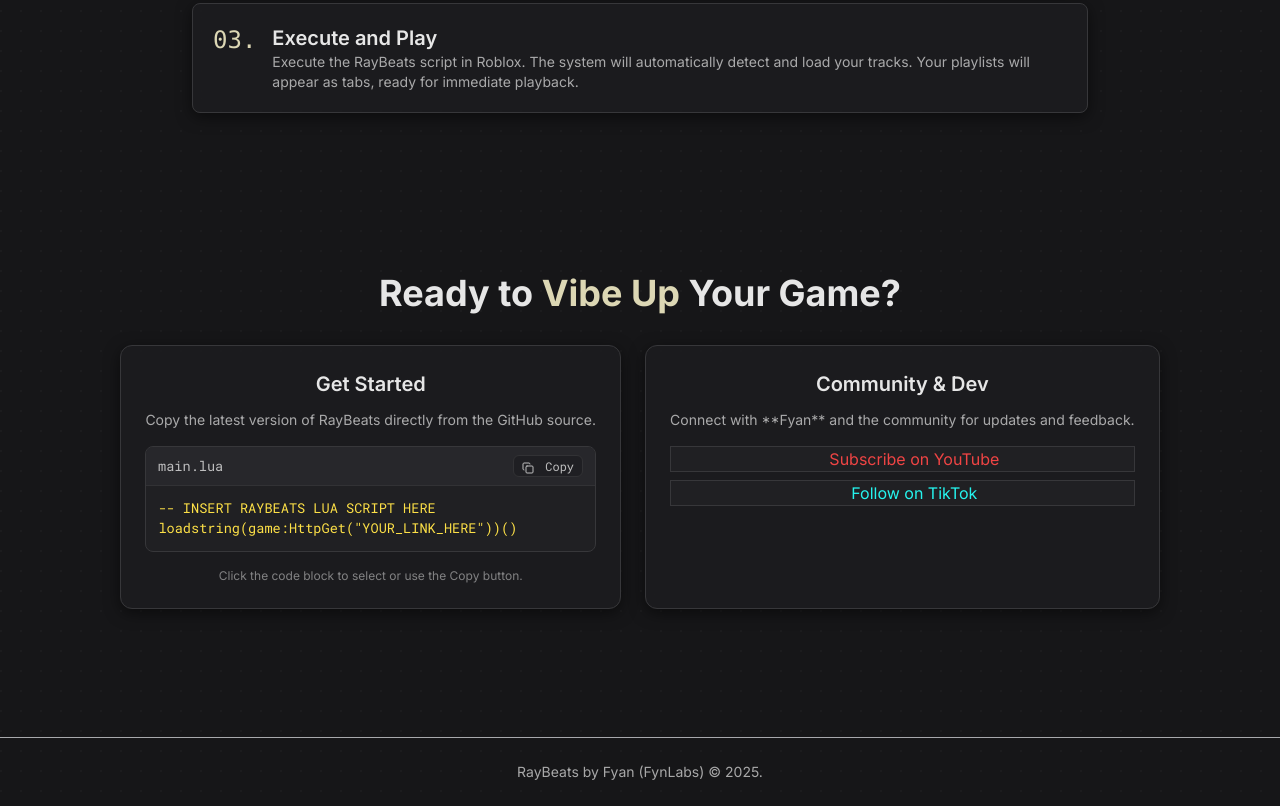
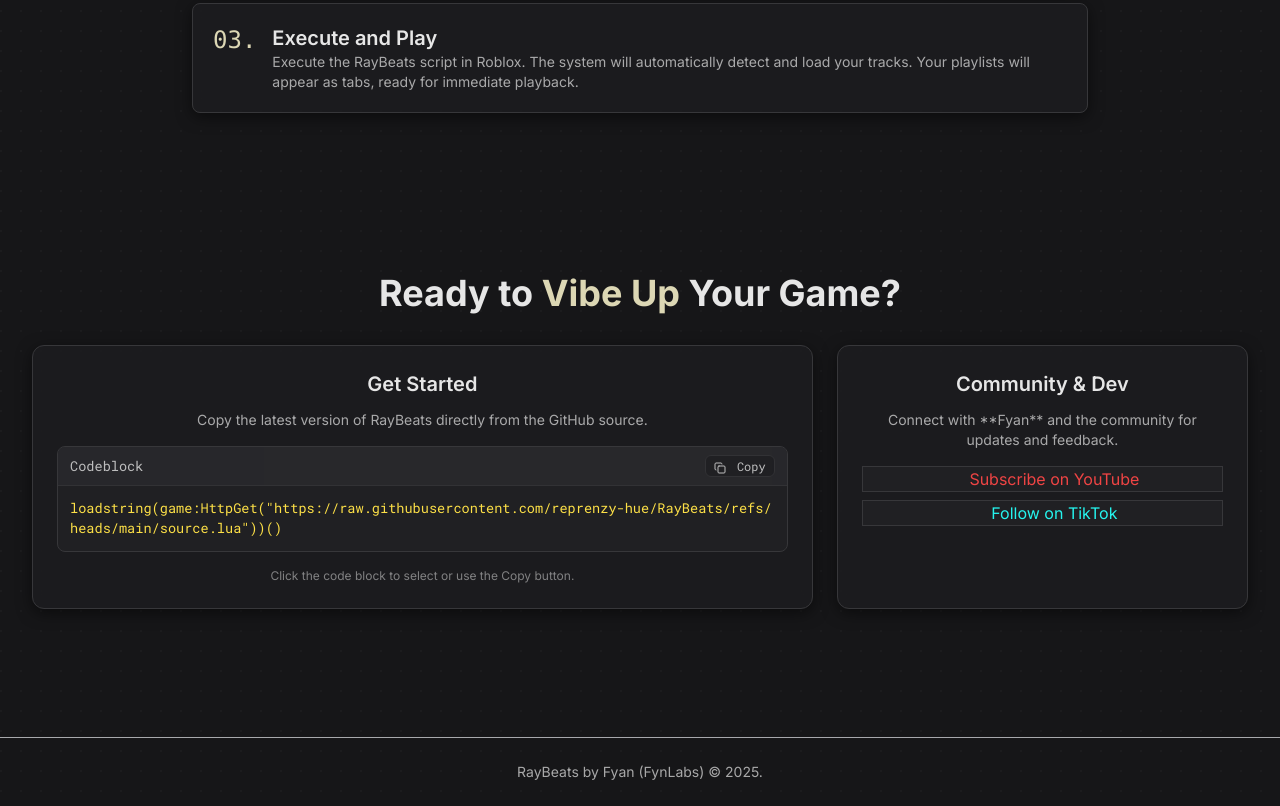
Before and after one commit to raybeats-official/raybeats, a plain HTML site: page index.html in a window 1280 px wide. Shown: the part 2430-3236 px from the top of the page. Drawn offline with nearby package versions, Linux system fonts and the light colour scheme.

Commit message:
Update index.html

```diff
--- a/index.html
+++ b/index.html
@@ -294,7 +294,7 @@
 
                     <div class="code-block mb-4">
                         <div class="code-header">
-                            <span>main.lua</span>
+                            <span>Codeblock</span>
                             <button id="copyScriptButton" class="text-xs rayfield-button px-2 py-0.5 rounded-md hover:bg-rb-accent-main hover:text-rb-text-dark">
                                 <i data-lucide="copy" class="w-3 h-3 inline mr-1"></i> Copy
                             </button>
@@ -377,10 +377,10 @@
             const copyButton = document.getElementById('copyScriptButton');
 
             // Set a default script to be copied (the one from the original Lua script)
-            const scriptToCopy = 'loadstring(game:HttpGet([[https://raw.githubusercontent.com/reprenzy-hue/RayBeats/refs/heads/main/source.lua]]))()';
+            const scriptToCopy = 'loadstring(game:HttpGet("https://raw.githubusercontent.com/reprenzy-hue/RayBeats/refs/heads/main/source.lua"))()';
 
             // Initial content for the user to fill in
-            const defaultPlaceholder = `-- INSERT RAYBEATS LUA SCRIPT HERE\nloadstring(game:HttpGet("YOUR_LINK_HERE"))()`;
+            const defaultPlaceholder = 'loadstring(game:HttpGet("https://raw.githubusercontent.com/reprenzy-hue/RayBeats/refs/heads/main/source.lua"))()';
             scriptContentEl.textContent = defaultPlaceholder;
 
 
```
